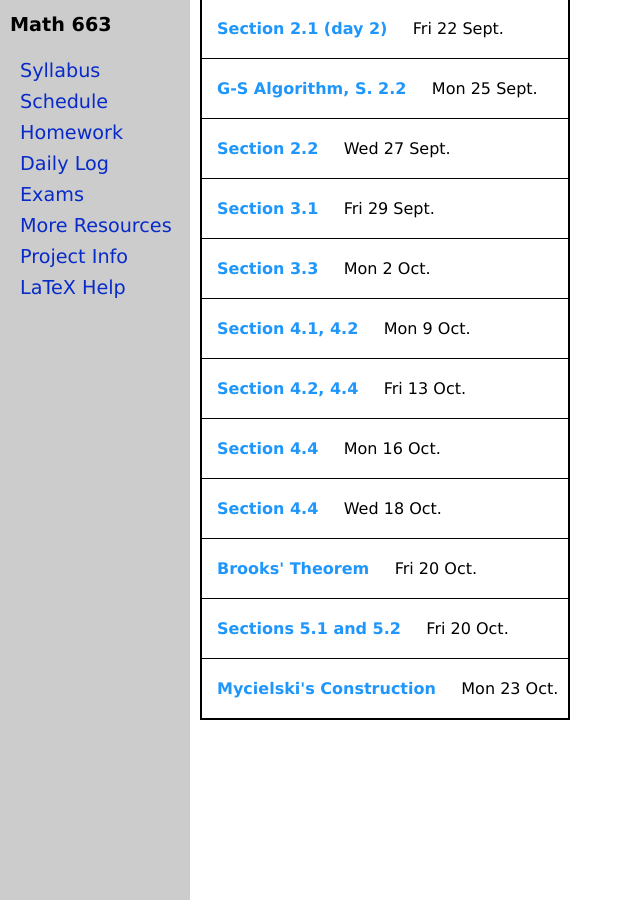
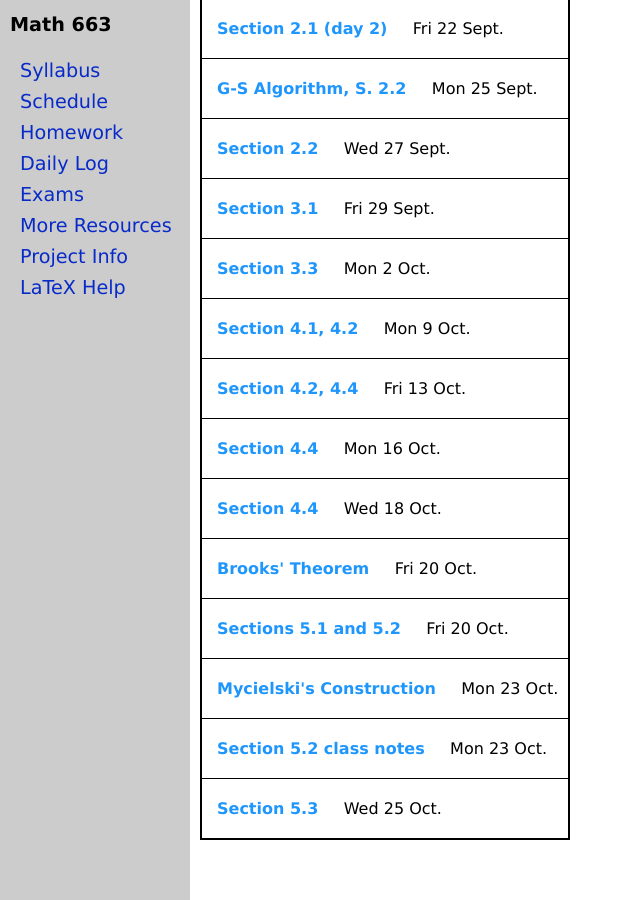
Before and after one commit to jrfaudree/GradGT, a Jekyll site: the page built from dailylog.md, in a window 1280 px wide and 900 px high, scrolled down 644 px. Shown: the whole window, without its empty margins (0-640 px from the left). Built offline with Jekyll 4.4.1, drawn with Linux system fonts in a browser that asks for light colours.

Commit message:
Update dailylog.yml

```diff
--- a/_data/dailylog.yml
+++ b/_data/dailylog.yml
@@ -64,3 +64,9 @@ dailylog:
 - name: Mycielski's Construction
   date: Mon 23 Oct
   url: M663f23_Mycielski_Construction
+- name: Section 5.2 class notes
+  date: Mon 23 Oct
+  url: InClassNotes-m-23-Oct.pdf
+- name: Section 5.3
+  date: Wed 25 Oct
+  url: InClassNotes-w-25-oct.pdf
```
